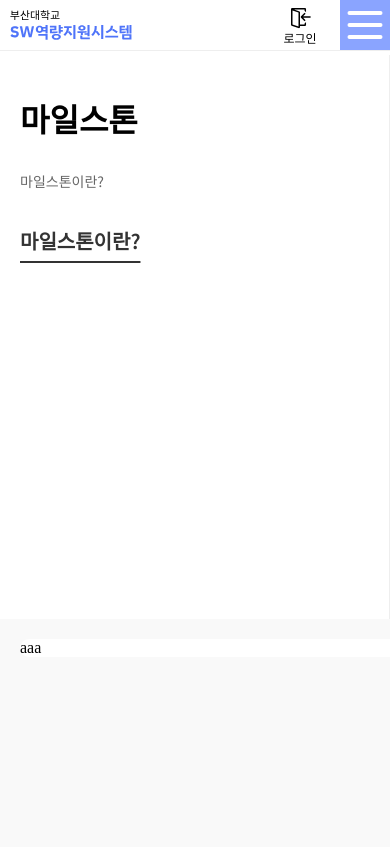
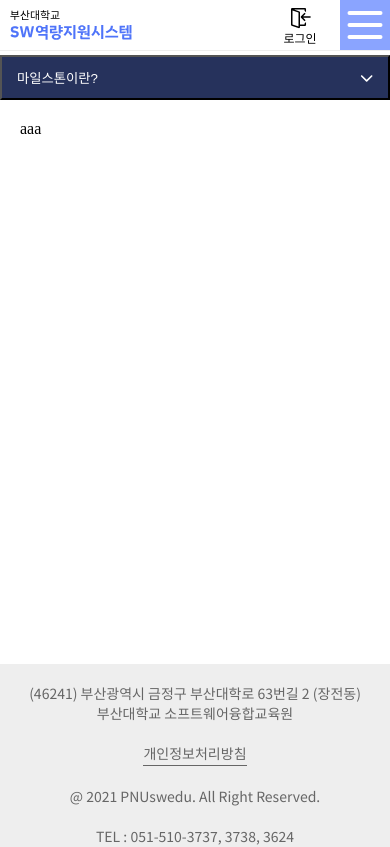
Before and after one commit to SW-CSS/sw-css, a Next.js app in the folder frontend/: page /milestone in a window 390 px wide. Shown: the top 847 px of the page. Built offline with nearby package versions, Linux system fonts and the light colour scheme.

Commit message:
feat: 사이드 바 반응형 구현
#24

```diff
--- a/frontend/src/app/(withSidebar)/styled.ts
+++ b/frontend/src/app/(withSidebar)/styled.ts
@@ -22,6 +22,10 @@ export const ContentWrapper = styled.div`
   min-height: calc(100vh - 280px);
   margin: auto;
   overflow: hidden;
+
+  @media screen and (max-width: ${RESPONSIVE_WIDTH.desktop}) {
+    background-color: ${COLOR.white};
+  }
 `;
 
 export const Content = styled.div`
--- a/frontend/src/components/SideBar/index.tsx
+++ b/frontend/src/components/SideBar/index.tsx
@@ -1,14 +1,18 @@
 'use client';
+
+import { FaChevronUp, FaChevronDown } from 'react-icons/fa6';
+import { usePathname } from 'next/navigation';
+import { useCallback, useEffect, useState } from 'react';
 
 import { headerInfos } from '../Header';
 import { HeaderInfo, SubCategoryInfo } from '@/types';
-import { usePathname } from 'next/navigation';
-import { useCallback, useEffect, useState } from 'react';
 import {
   SidebarCategory,
   SidebarCategoryDescription,
   SidebarCategoryList,
   SidebarCategoryTitle,
+  SidebarMobileButton,
+  SidebarMobileWrapper,
   SidebarWrapper,
 } from './styled';
 
@@ -16,6 +20,8 @@ const Sidebar = () => {
   const pathname = usePathname();
   const [currentCategory, setCurrentCategory] = useState<HeaderInfo | null>();
   const [currentSubCategory, setCurrentSubCategory] = useState<SubCategoryInfo | null>();
+  const [isOpenNavigationBar, setIsOpenNavigationBar] = useState<boolean>(false);
+
   const findMatchPath = useCallback(() => {
     let maxOverlap = 0;
     let bestMatch: SubCategoryInfo | null = null;
@@ -36,10 +42,11 @@ const Sidebar = () => {
   }, [pathname, findMatchPath]);
 
   return (
+    <>
       <SidebarWrapper>
         <SidebarCategoryTitle>{currentCategory?.title}</SidebarCategoryTitle>
         <SidebarCategoryDescription>{currentCategory?.description}</SidebarCategoryDescription>
-      <SidebarCategoryList>
+        <SidebarCategoryList isOpen={isOpenNavigationBar}>
           {currentCategory?.sub.map((sub) => (
             <SidebarCategory isCurrentCategory={sub.title === currentSubCategory?.title} key={sub.title} href={sub.url}>
               {sub.title}
@@ -47,6 +54,21 @@ const Sidebar = () => {
           ))}
         </SidebarCategoryList>
       </SidebarWrapper>
+      <SidebarMobileWrapper>
+        <SidebarMobileButton onClick={() => setIsOpenNavigationBar(!isOpenNavigationBar)}>
+          {currentSubCategory?.title}
+          {isOpenNavigationBar ? <FaChevronUp color="white" /> : <FaChevronDown color="white" />}
+        </SidebarMobileButton>
+
+        <SidebarCategoryList isOpen={isOpenNavigationBar}>
+          {currentCategory?.sub.map((sub) => (
+            <SidebarCategory isCurrentCategory={sub.title === currentSubCategory?.title} key={sub.title} href={sub.url}>
+              {sub.title}
+            </SidebarCategory>
+          ))}
+        </SidebarCategoryList>
+      </SidebarMobileWrapper>
+    </>
   );
 };
 
--- a/frontend/src/components/SideBar/styled.ts
+++ b/frontend/src/components/SideBar/styled.ts
@@ -8,6 +8,10 @@ interface SidebarCategoryProps {
   isCurrentCategory: boolean;
 }
 
+interface SidebarCategoryListProps {
+  isOpen: boolean;
+}
+
 export const SidebarWrapper = styled.div`
   width: 290px;
   height: 100%;
@@ -16,11 +20,8 @@ export const SidebarWrapper = styled.div`
   padding: 40px 20px 0px 20px;
   border-right: 1px solid ${COLOR.border};
   background-color: ${COLOR.white};
-
   @media screen and (max-width: ${RESPONSIVE_WIDTH.desktop}) {
-    width: 100%;
-    background-color: ${COLOR.mobile_sidebar}
-    border-right: none;
+    display: none;
   }
 `;
 
@@ -35,12 +36,24 @@ export const SidebarCategoryDescription = styled.p`
   word-break: keep-all;
 `;
 
-export const SidebarCategoryList = styled.div`
+export const SidebarCategoryList = styled.div<SidebarCategoryListProps>`
   width: 100%;
   height: 100%;
   display: flex;
   margin-top: 30px;
   flex-direction: column;
+
+  @media screen and (max-width: ${RESPONSIVE_WIDTH.desktop}) {
+    transition: height 0.2s ease-in-out;
+    position: absolute;
+    top: 45px;
+    left: 0;
+    height: 0;
+    overflow: hidden;
+    margin-top: 0px;
+    background-color: ${COLOR.gray_bg_light};
+    ${(props) => props.isOpen && `height: 123px;`}
+  }
 `;
 
 export const SidebarCategory = styled(Link)<SidebarCategoryProps>`
@@ -56,4 +69,42 @@ export const SidebarCategory = styled(Link)<SidebarCategoryProps>`
   text-decoration: underline;
     text-underline-offset: 12px;
   `}
+
+  @media screen and (max-width: ${RESPONSIVE_WIDTH.desktop}) {
+    margin-bottom: 0px;
+    padding: 10px 15px;
+    border-bottom: 1px solid ${COLOR.border};
+    color: ${COLOR.comment};
+    font: ${FONT_STYLE.sm};
+    ${(props) =>
+      props.isCurrentCategory &&
+      `color: ${COLOR.malibu_text};
+        text-decoration: none;`};
+  }
 `;
+
+export const SidebarMobileWrapper = styled.div`
+  display: none;
+  width: 100%;
+  height: inherit;
+  position: relative;
+
+  @media screen and (max-width: ${RESPONSIVE_WIDTH.desktop}) {
+    display: block;
+  }
+`;
+
+export const SidebarMobileButton = styled.button`
+  display: none;
+  width: 100%;
+  height: 45px;
+  background-color: ${COLOR.mobile_sidebar};
+  color: ${COLOR.white};
+  padding: 0px 15px;
+
+  @media screen and (max-width: ${RESPONSIVE_WIDTH.desktop}) {
+    display: flex;
+    justify-content: space-between;
+    align-items: center;
+  }
+`;
```
Lines whose indentation alone changed are shown as unchanged.
